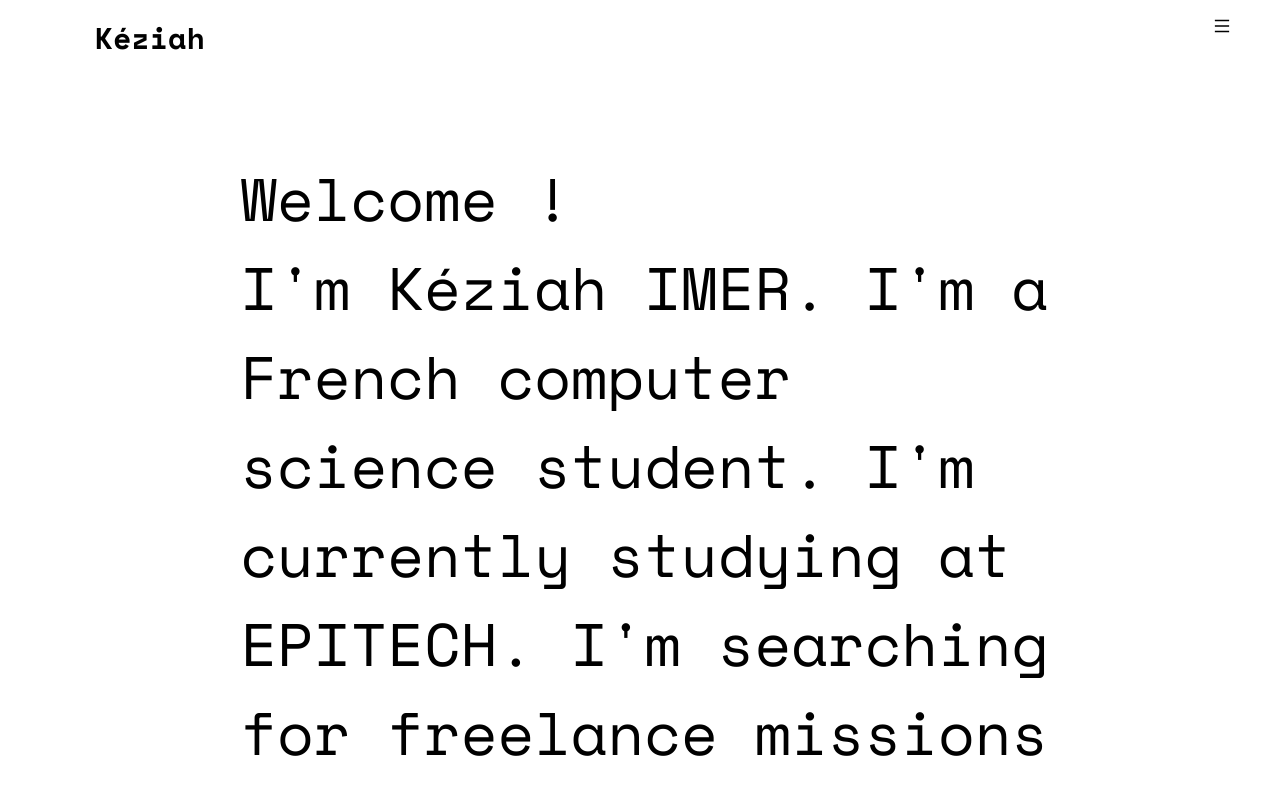
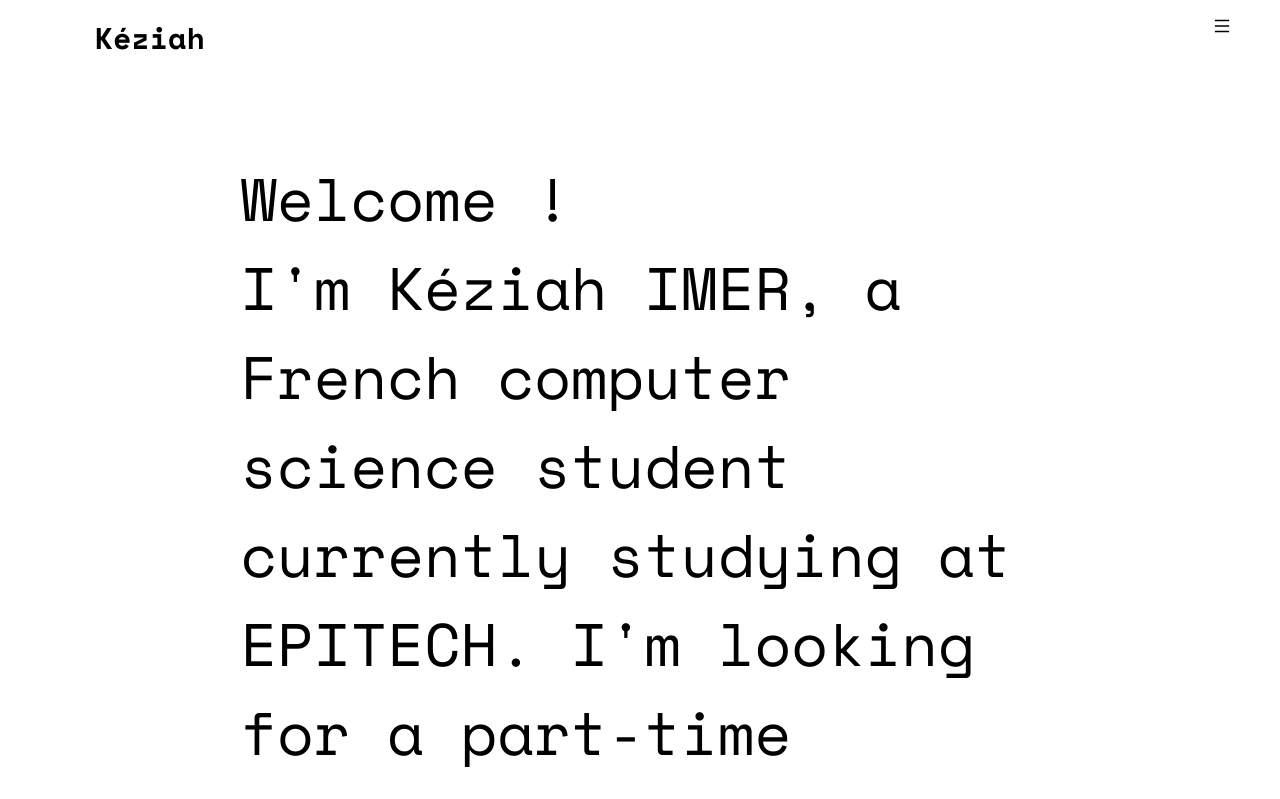
Before and after one commit to KeziahImer/keziahimer.github.io, a React (Create React App) app: page / in a window 1280 px wide. Shown: the top 799 px of the page. Built offline with nearby package versions, Linux system fonts and the light colour scheme.

Commit message:
update cv + internship dates

```diff
--- a/src/components/Introduction/Introduction.jsx
+++ b/src/components/Introduction/Introduction.jsx
@@ -12,7 +12,7 @@ const Introduction = () => {
     <div class={"text" + (inAnimation ? " in" : "")}>
       Welcome !
       <br />
-      I'm Kéziah IMER. I'm a French computer science student. I'm currently studying at EPITECH. I'm searching for freelance missions from September 2024 to June 2025.
+      I'm Kéziah IMER, a French computer science student currently studying at EPITECH. I'm looking for a part-time internship from September 2025 to February 2026, followed by an end-of-study internship from March 2026 to August 2026.
     </div>
   );
 };
--- a/src/components/ToggleMenu/ToggleMenu.jsx
+++ b/src/components/ToggleMenu/ToggleMenu.jsx
@@ -14,7 +14,7 @@ const ToggleMenu = () => {
     }
 
     const handleCClick = () => {
-        window.open('https://drive.google.com/file/d/16oKhhoVb7rF1PqeS9QKtCGpcxTWI_lRE/view?usp=sharing', '_blank');
+        window.open('https://drive.google.com/file/d/1vohcZ2b55Sh3_AHEGLVI4HEI58NUzYF1/view?usp=sharing', '_blank');
     }
 
     return (
```
